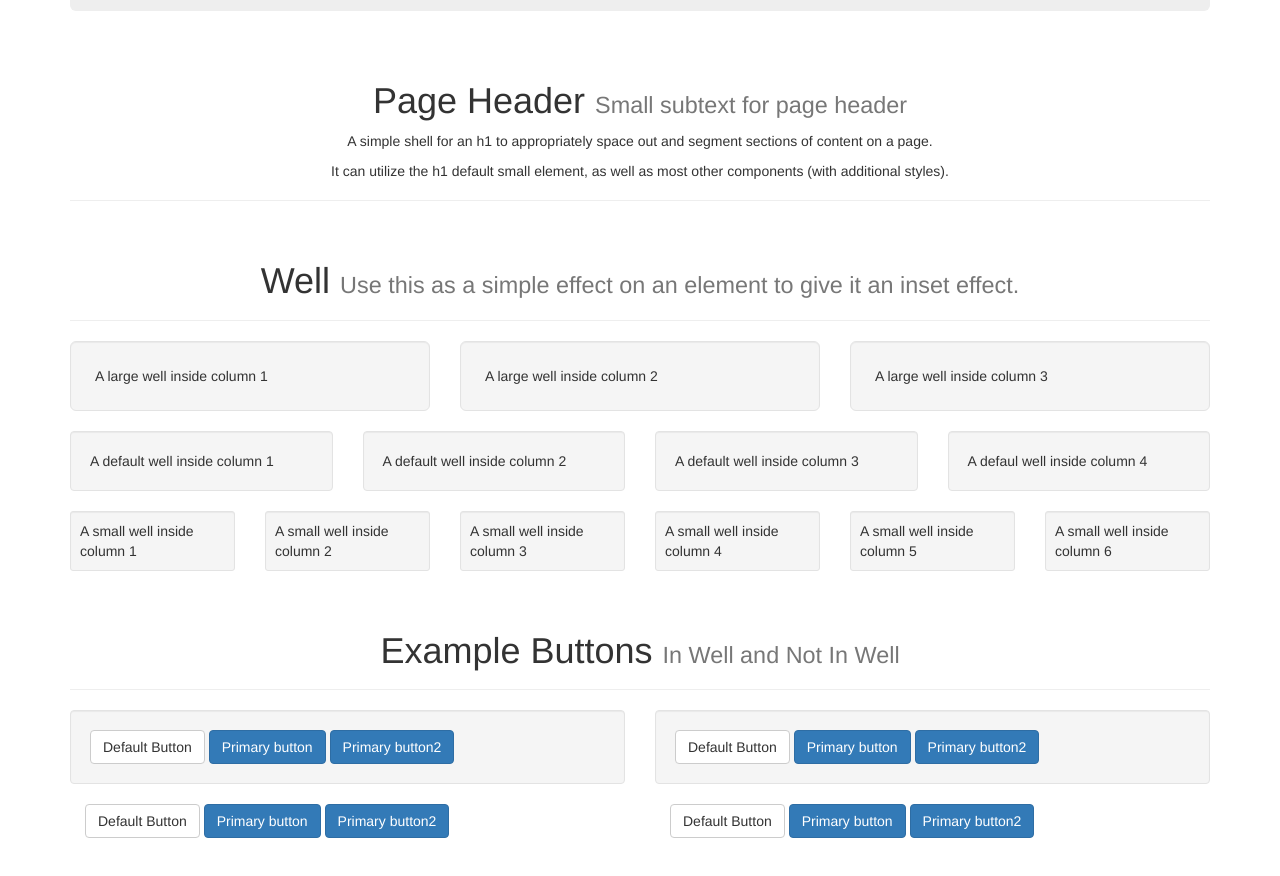
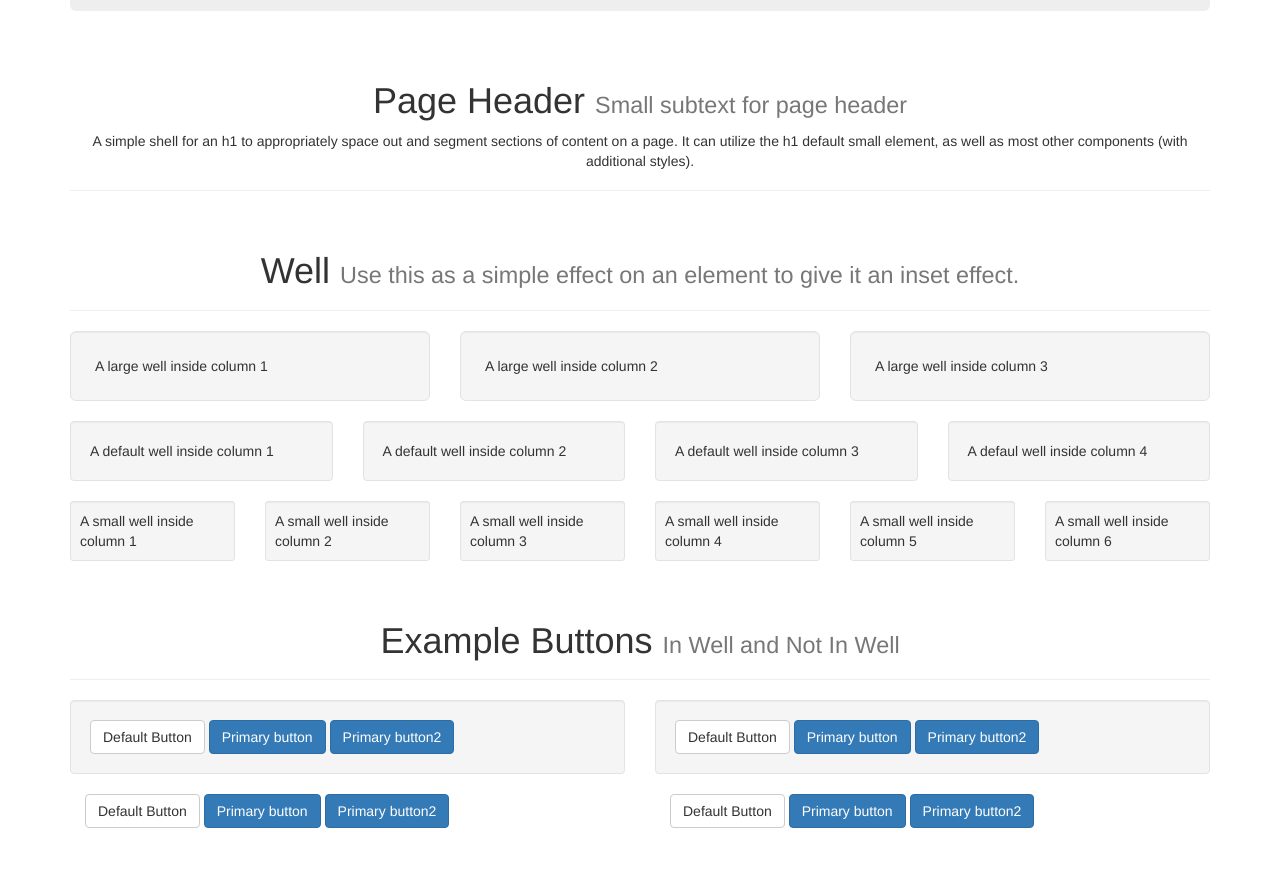
Before and after one commit to mabdunne/cc13bootstrap, a plain HTML site: page index.html in a window 1280 px wide. Shown: the part 880-1756 px from the top of the page. Drawn offline with nearby package versions, Linux system fonts and the light colour scheme.

Commit message:
Tweaked PageHeader p description

```diff
--- a/index.html
+++ b/index.html
@@ -39,9 +39,7 @@
 	<div class="container">
 		<div class="page-header text-center">
 			<h1 class=>Page Header <small>Small subtext for page header</small></h1>
-			<p class="text-center">A simple shell for an h1 to appropriately space out and segment sections of content on a page.
-			</p>
-			<p class="text-center">It can utilize the h1 default small element, as well as most other components (with additional styles).
+			<p class="text-center">A simple shell for an h1 to appropriately space out and segment sections of content on a page. It can utilize the h1 default small element, as well as most other components (with additional styles).
 			</p>
 		</div>
 	</div>
```
